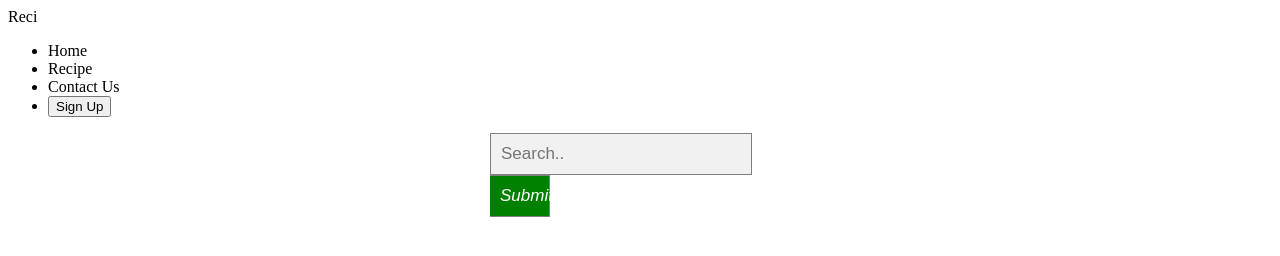
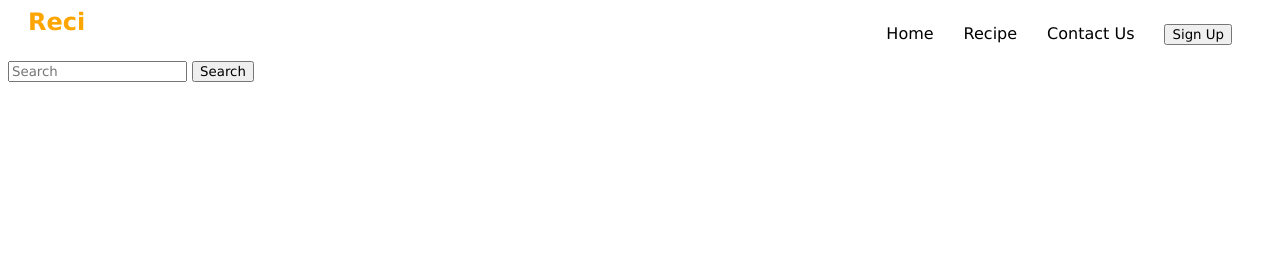
Before and after one commit to Miriam-Naomi-Anyango/Reci, a plain HTML site: page index.html in a window 1280 px wide. Drawn offline with Linux system fonts and the light colour scheme.

Commit message:
Style the navigation bar

```diff
--- a/index.html
+++ b/index.html
@@ -23,11 +23,10 @@
 
 
     <div class="search">
-        <form class="search-action" style="margin:auto;max-width:300px">
-            <input type="text" placeholder="Search.." name="search">
-            <button id="submit" type="submit"><i class="fa fa-search">Submit</i></button>
-          </form>
-          <p id="log"></p>
+        <form class="form-inline">
+    <input class="form-control mr-sm-2" type="search" placeholder="Search" aria-label="Search">
+    <button class="btn btn-outline-success my-2 my-sm-0" type="submit" id="btn">Search</button>
+  </form>
     </div>
  <script src="main.js"></script>
 </body>
--- a/style.css
+++ b/style.css
@@ -1,29 +1,24 @@
+*{
+  text-decoration: none;
+  list-style-type: none;
+  font-family: 'Lucida Sans', 'Lucida Sans Regular', 'Lucida Grande', 'Lucida Sans Unicode', Geneva, Verdana, sans-serif;
+}
+.nav{
+  display: flex;
+  justify-content: space-between;
+}
+#nav-items > ul{
+  display: flex;
+  justify-content: space-between;
+  margin-right:10px;
+}
+#nav-items > ul > li{
+  margin-right: 30px;
 
-form.search-action input[type=text] {
-    padding: 10px;
-    font-size: 17px;
-    border: 1px solid grey;
-    width: 80%;
-    background: #f1f1f1;
-  }
-
-  form.search-action button {
-
-    width: 20%;
-    padding: 10px;
-    background: green;
-    color: white;
-    font-size: 17px;
-    border: 1px solid grey;
-    border-left: none;
-    cursor: pointer;
-  }
-  form.search-action button:hover {
-    background: orange;
-  }
-
-  form.search-action:after {
-    content: "";
-    clear: both;
-    display: table;
-  }
+}
+#logo{
+  font-size: x-large;
+  font-weight: 700;
+  color: orange;
+  margin-left: 20px;
+}
```
